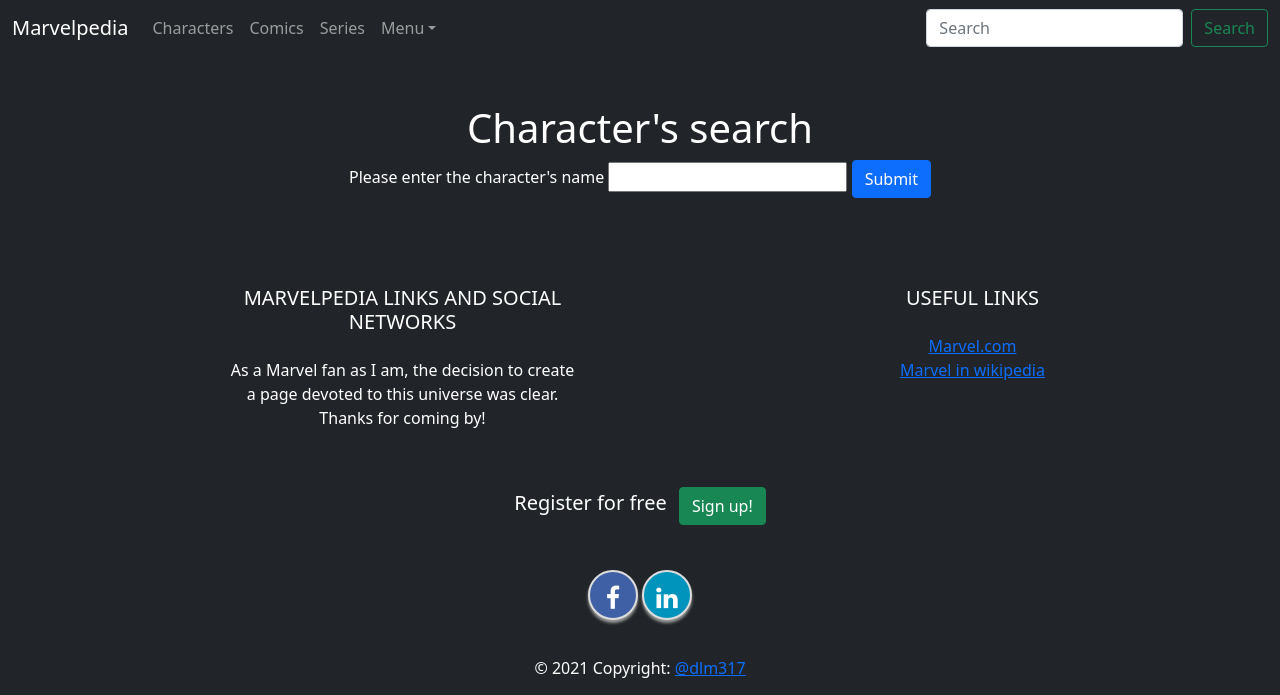
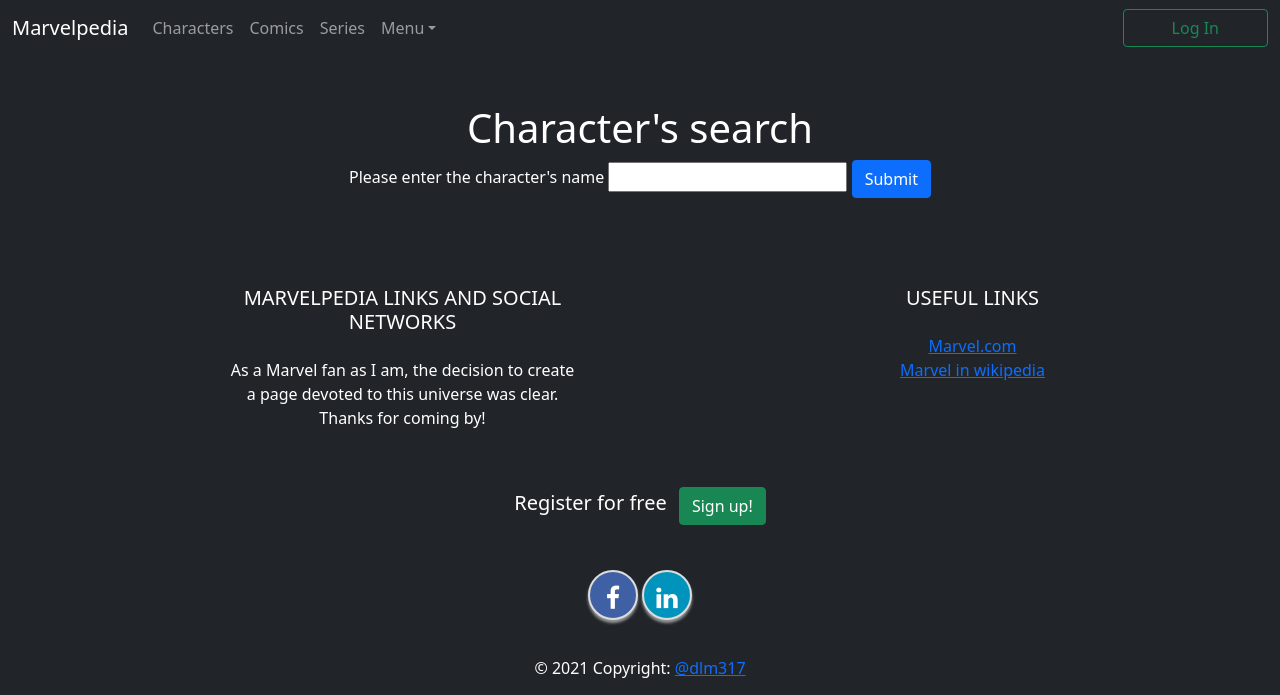
Before and after one commit to dmoreira317/marvel_site, a Django app: page /pages/characters/ in a window 1280 px wide. Shown: the top 695 px of the page. Run offline with Django 3.2, Linux system fonts and the light colour scheme; some libraries are stand-ins or nearby versions.

Commit message:
Arranged template style, now it looks more neat

```diff
--- a/marvelpedia/marvelpedia/templates/marvelapp01/characters.html
+++ b/marvelpedia/marvelpedia/templates/marvelapp01/characters.html
@@ -9,12 +9,11 @@
 {% block block1 %}
 <!--content-->
     <div class="my-5">
-    <h1 class="text-white text-center">Character's search</h1>
+        <h1 class="text-white text-center">Character's search</h1>
+        <form action="{% url 'marvelapp01:characters_search' %}" method="get" class="text-center">
+            <span class="text-white"> Please enter the character's name </span><input type="text" name="name" id="name">
+            <input type="submit" value="Submit" class="btn btn-primary">
 
-    <form action="{% url 'marvelapp01:characters_search' %}" method="get" class="text-center">
-        <span class="text-white"> Please enter the character's name </span><input type="text" name="name" id="name">
-        <input type="submit" value="Submit" class="btn btn-primary">
-
-    </form>
+        </form>
     </div>
 {% endblock %}
--- a/marvelpedia/marvelpedia/templates/marvelapp01/template1.html
+++ b/marvelpedia/marvelpedia/templates/marvelapp01/template1.html
@@ -18,8 +18,8 @@
     {% endblock %}
 
     <link rel="stylesheet" href="{% static "css/style1.css" %}">
+</head>
 
-</head>
 <body>
     <div class="bg-dark">
 
@@ -53,25 +53,20 @@
                 </li>
               </ul>
               <form class="d-flex">
-              <input class="form-control me-2" type="search" placeholder="Search" aria-label="Search">
-              <button class="btn btn-outline-success" type="submit">Search</button>
+                <button class="btn btn-outline-success px-5" type="submit">Log In</button>
               </form>
             </div>
           </div>
       </nav>
-
     <!--carousel-->
-
     {% block block1 %} <!--esto se usa para ser modificado por Django-->
     <!--aqui ira el contenido de cada pagina-->
     {% endblock %}
 
     <!-- Footer -->
-<footer class="page-footer font-small stylish-color-licht pt-4">
-
+    <footer class="page-footer font-small stylish-color-licht pt-4 mt-5">
         <!-- Footer Links -->
         <div class="container text-center text-md-left">
-
           <!-- Grid row -->
           <div class="row">
 
```
Lines whose indentation alone changed are shown as unchanged.
